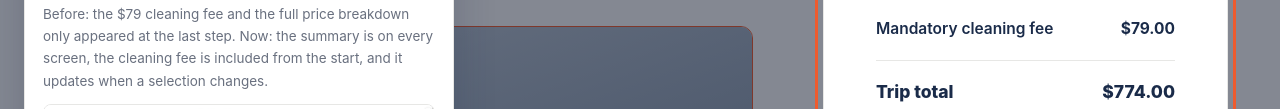
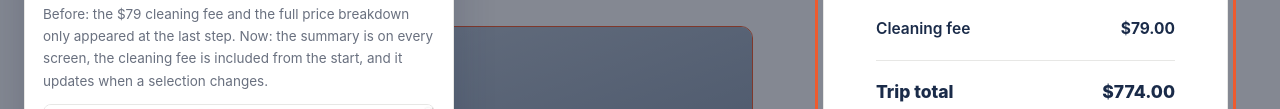
Before and after one commit to osipapa/escape-booking-prototype, a plain HTML site: page index.html in a window 1280 px wide. Shown: the part 333-442 px from the top of the page. Drawn offline with Linux system fonts and the light colour scheme.

Commit message:
Drop "Mandatory" from the cleaning fee label
Co-Authored-By: Claude Opus 5 <noreply@anthropic.com>

```diff
--- a/index.html
+++ b/index.html
@@ -460,7 +460,7 @@
         </div>
 
         <div class="rl top"><span class="lab">Van</span><span class="val">$695.00</span></div>
-        <div class="rl"><span class="lab">Mandatory cleaning fee</span><span class="val">$79.00</span></div>
+        <div class="rl"><span class="lab">Cleaning fee</span><span class="val">$79.00</span></div>
         <div class="rl" id="insRow"><span class="lab">Insurance<small id="insSub">Escape Damage Cover</small></span><span class="val" id="insVal">$90.00</span></div>
         <div class="rl" id="protRow"><span class="lab">Protection add-ons<small id="protSub">None selected</small></span><span class="val" id="protVal">$0.00</span></div>
         <div class="rl" id="extRow"><span class="lab">Optional extras<small id="extSub">None selected</small></span><span class="val" id="extVal">$0.00</span></div>
```
